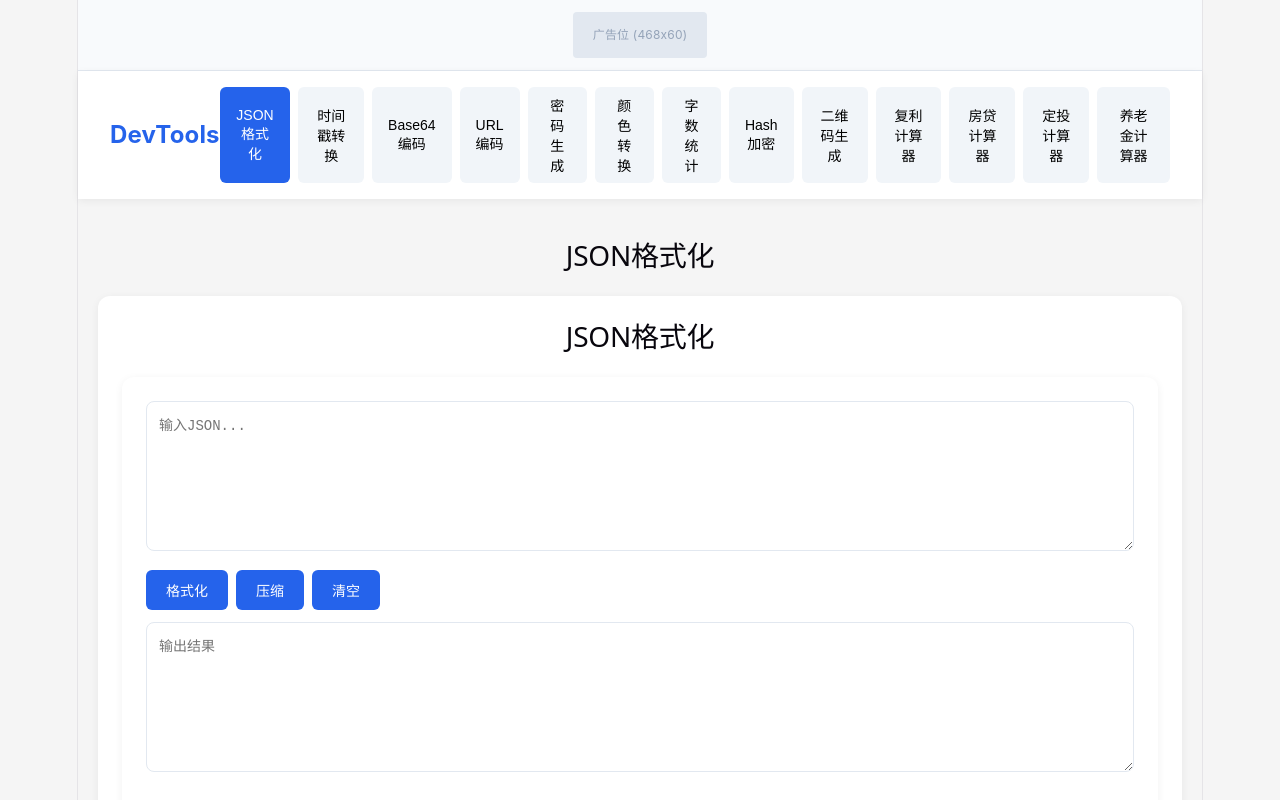
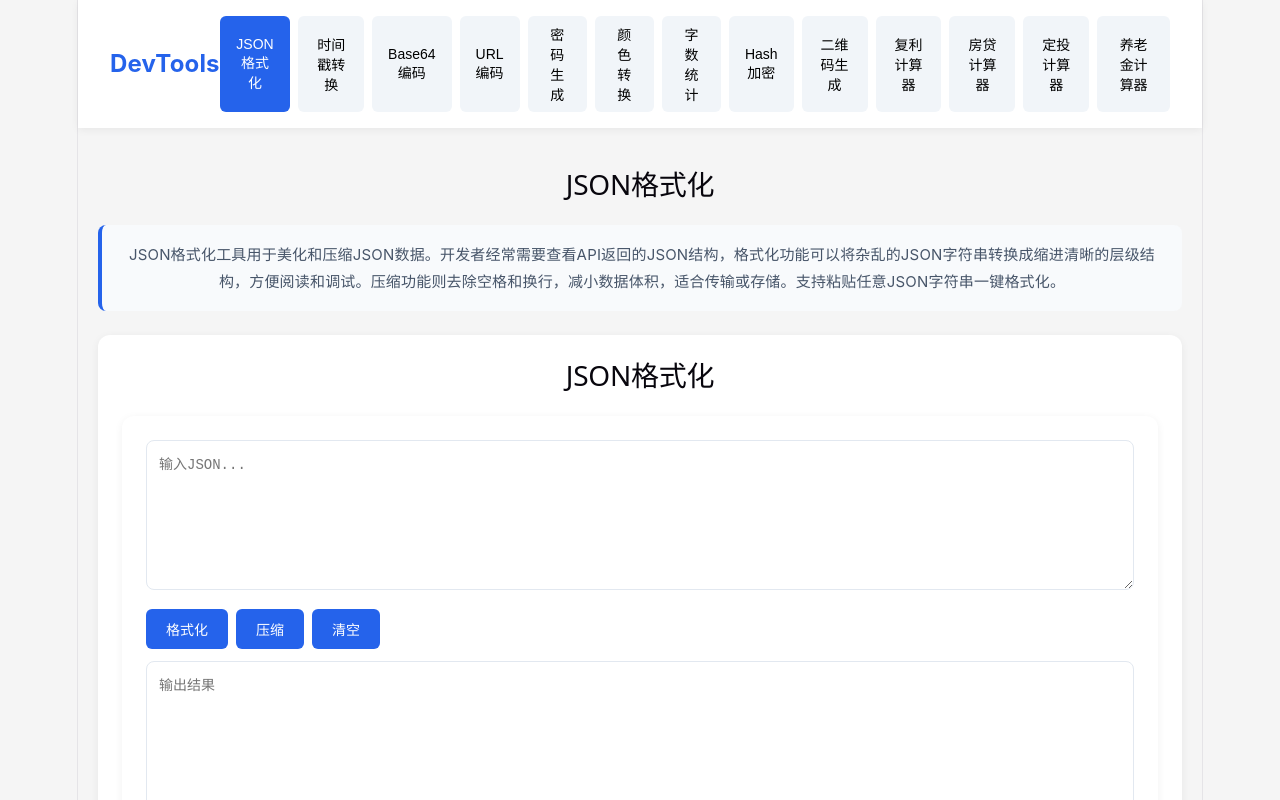
Before and after one commit to wuge665/thbe, a React (Vite) app: page / in a window 1280 px wide. Both pictures are taken after a click on the button "JSON格式化". Shown: the top 800 px of the page. Built offline with nearby package versions, Linux system fonts and the light colour scheme.

Commit message:
Fix AdSense: remove placeholders, add content to each tool page

```diff
--- a/src/App.css
+++ b/src/App.css
@@ -310,13 +310,15 @@ footer {
   margin: 20px 0;
 }
 
-.ad-placeholder {
-  display: inline-block;
-  background: #e2e8f0;
-  color: #94a3b8;
-  padding: 10px 20px;
-  border-radius: 4px;
-  font-size: 12px;
+.tool-description {
+  color: #475569;
+  line-height: 1.8;
+  margin-bottom: 24px;
+  padding: 16px 20px;
+  background: #f8fafc;
+  border-radius: 8px;
+  border-left: 4px solid #2563eb;
+  font-size: 15px;
 }
 
 /* 首页英雄区 */
--- a/src/App.jsx
+++ b/src/App.jsx
@@ -19,19 +19,19 @@ import About from './pages/About'
 import Terms from './pages/Terms'
 
 const tools = [
-  { id: 'json', name: 'JSON格式化', desc: '美化/压缩JSON数据', keywords: 'JSON格式化,JSON压缩,在线JSON工具' },
-  { id: 'timestamp', name: '时间戳转换', desc: 'Unix时间戳互转', keywords: '时间戳转换,Unix时间戳,时间戳在线转换' },
-  { id: 'base64', name: 'Base64编码', desc: 'Base64加密解密', keywords: 'Base64编码,Base64解码,在线Base64' },
-  { id: 'url', name: 'URL编码', desc: 'URL特殊字符转义', keywords: 'URL编码,URL解码,URL转义' },
-  { id: 'password', name: '密码生成', desc: '随机安全密码生成', keywords: '密码生成器,随机密码,安全密码' },
-  { id: 'color', name: '颜色转换', desc: 'HEX/RGB/HSL互转', keywords: '颜色转换,HEX转RGB,颜色代码' },
-  { id: 'text', name: '字数统计', desc: '统计字符/词/行数', keywords: '字数统计,字符统计,在线计数' },
-  { id: 'hash', name: 'Hash加密', desc: 'SHA-256/MD5加密', keywords: 'Hash加密,MD5加密,SHA256' },
-  { id: 'qrcode', name: '二维码生成', desc: '在线生成二维码', keywords: '二维码生成,QR码,在线二维码' },
-  { id: 'compound', name: '复利计算器', desc: '复利投资收益计算', keywords: '复利计算器,复利收益,投资计算' },
-  { id: 'house', name: '房贷计算器', desc: '房贷月供利息计算', keywords: '房贷计算器,贷款计算,月供计算' },
-  { id: 'investment', name: '定投计算器', desc: '基金定投收益计算', keywords: '定投计算器,基金定投,收益计算' },
-  { id: 'pension', name: '养老金计算器', desc: '退休养老金预测', keywords: '养老金计算器,退休规划,养老测算' },
+  { id: 'json', name: 'JSON格式化', desc: '美化/压缩JSON数据', keywords: 'JSON格式化,JSON压缩,在线JSON工具', content: 'JSON格式化工具用于美化和压缩JSON数据。开发者经常需要查看API返回的JSON结构，格式化功能可以将杂乱的JSON字符串转换成缩进清晰的层级结构，方便阅读和调试。压缩功能则去除空格和换行，减小数据体积，适合传输或存储。支持粘贴任意JSON字符串一键格式化。' },
+  { id: 'timestamp', name: '时间戳转换', desc: 'Unix时间戳互转', keywords: '时间戳转换,Unix时间戳,时间戳在线转换', content: '时间戳转换工具支持Unix时间戳与标准日期时间格式之间的双向转换。Unix时间戳是从1970年1月1日开始经过的秒数，广泛用于程序开发和数据库存储。输入时间戳可查看对应的日期和时间，选择日期时间也可生成对应的时间戳。支持毫秒级精度。' },
+  { id: 'base64', name: 'Base64编码', desc: 'Base64加密解密', keywords: 'Base64编码,Base64解码,在线Base64', content: 'Base64编码工具支持文本的Base64编码和解码操作。Base64是一种用64个可打印字符表示二进制数据的编码方式，常用于在URL、Cookie和网页中传输二进制数据。输入文本可快速编码为Base64格式，也可将Base64字符串解码还原为原文。' },
+  { id: 'url', name: 'URL编码', desc: 'URL特殊字符转义', keywords: 'URL编码,URL解码,URL转义', content: 'URL编码工具用于对URL中的特殊字符进行转义和解码。URL中不允许出现中文、空格等特殊字符，编码功能将这些字符转换为%xx格式，确保链接可以被正确解析。解码功能则还原为原始字符。常用于前端开发、API调试和网页数据提交。' },
+  { id: 'password', name: '密码生成', desc: '随机安全密码生成', keywords: '密码生成器,随机密码,安全密码', content: '密码生成器用于创建高强度的随机密码，保护账号安全。可自定义密码长度（6-64位），选择是否包含大写字母、小写字母、数字和特殊符号。组合越多、长度越长，密码强度越高。生成的密码可一键复制使用。建议使用16位以上包含全部字符类型的密码。' },
+  { id: 'color', name: '颜色转换', desc: 'HEX/RGB/HSL互转', keywords: '颜色转换,HEX转RGB,颜色代码', content: '颜色转换工具支持HEX、RGB和HSL三种颜色格式之间的互转。前端开发中经常需要在不同颜色格式间切换，输入任意格式的颜色值即可自动识别并转换为其他格式。同时显示颜色预览色块，方便直观对比。支持HEX6位简写、HEX完整格式和RGB函数格式。' },
+  { id: 'text', name: '字数统计', desc: '统计字符/词/行数', keywords: '字数统计,字符统计,在线计数', content: '字数统计工具快速统计文本的字符数、单词数和行数。支持中英文混合内容，自动识别并统计中文字数（按字统计）、英文字数（按单词统计）、总字符数（含空格和不含空格）以及段落行数。适合写作者、编辑和内容运营人员使用。' },
+  { id: 'hash', name: 'Hash加密', desc: 'SHA-256/MD5加密', keywords: 'Hash加密,MD5加密,SHA256', content: 'Hash加密工具支持MD5和SHA-256两种主流哈希算法，将任意文本转换为固定长度的哈希值。哈希加密不可逆，常用于密码存储、文件完整性校验和数据指纹验证。支持同时计算MD5和SHA-256结果，一键对比哈希值。' },
+  { id: 'qrcode', name: '二维码生成', desc: '在线生成二维码', keywords: '二维码生成,QR码,在线二维码', content: '二维码生成器可快速将文本、网址、联系方式等内容生成二维码图片。输入任意内容即可实时生成对应的QR码，支持下载为PNG图片。适用于分享链接、名片信息、WiFi配置等场景。生成的二维码符合国际QR码标准，扫码即可识别。' },
+  { id: 'compound', name: '复利计算器', desc: '复利投资收益计算', keywords: '复利计算器,复利收益,投资计算', content: '复利计算器帮助投资者计算复利投资的最终收益。复利被称为世界第八大奇迹，本金产生的利息加入本金继续产生收益。输入本金、年化收益率、投资年限和复利频率，即可计算到期总金额和利息收益。支持按年、半年、季度和月度复利。' },
+  { id: 'house', name: '房贷计算器', desc: '房贷月供利息计算', keywords: '房贷计算器,贷款计算,月供计算', content: '房贷计算器用于计算商业贷款和公积金贷款的月供金额和总利息。支持等额本息和等额本金两种还款方式。输入贷款总额、年利率和贷款年限即可得到详细的还款计划表，包括每月还款额、利息占比和还款总额。帮助购房者合理规划贷款方案。' },
+  { id: 'investment', name: '定投计算器', desc: '基金定投收益计算', keywords: '定投计算器,基金定投,收益计算', content: '定投计算器模拟基金定投的长期收益。定投是定期定额投资基金的方式，通过长期坚持和复利效应实现财富增值。输入每月定投金额、预期年化收益率和定投年限，可计算出到期总投入、总收益和最终资产总值。展示不同收益率下的收益对比。' },
+  { id: 'pension', name: '养老金计算器', desc: '退休养老金预测', keywords: '养老金计算器,退休规划,养老测算', content: '养老金计算器帮助规划退休养老储备。输入当前年龄、预计退休年龄、当前月支出、预期通胀率和已储备金额，系统将计算退休后每月所需生活费以及养老金总缺口。提前规划养老，确保退休生活品质。建议每年重新评估养老计划。' },
 ]
 
 function Home() {
@@ -50,9 +50,6 @@ function Home() {
         <p className="subtitle">开发者必备 + 理财工具集合</p>
         <p className="description">免费、开源、易用的在线工具网站</p>
       </div>
-      <div className="ad-banner-top">
-        <span className="ad-placeholder">广告位 (728x90)</span>
-      </div>
       <div className="tool-grid">
         {tools.map(t => (
           <div key={t.id} className="tool-card" onClick={() => navigate(`/tool/${t.id}`)}>
@@ -60,9 +57,6 @@ function Home() {
             <p>{t.desc}</p>
           </div>
         ))}
-      </div>
-      <div className="ad-banner-bottom">
-        <span className="ad-placeholder">广告位 (728x90)</span>
       </div>
     </div>
   )
@@ -104,6 +98,7 @@ function ToolPage() {
   return (
     <div className="tool-container">
       <h2>{tool.name}</h2>
+      <p className="tool-description">{tool.content}</p>
       <div className="tool-area">{renderToolComponent()}</div>
     </div>
   )
@@ -130,9 +125,6 @@ function App() {
 
   return (
     <div className="app">
-      <div className="ad-header">
-        <span className="ad-placeholder">广告位 (468x60)</span>
-      </div>
       <header>
         <div className="logo" onClick={() => navigate('/')}>DevTools</div>
         <nav>
@@ -163,9 +155,6 @@ function App() {
           <Route path="*" element={<Home />} />
         </Routes>
       </main>
-      <div className="ad-footer">
-        <span className="ad-placeholder">广告位 (728x90)</span>
-      </div>
       <footer>
         <p>© 2026 DevTools - 开发者必备工具</p>
         <p className="footer-links">
```
